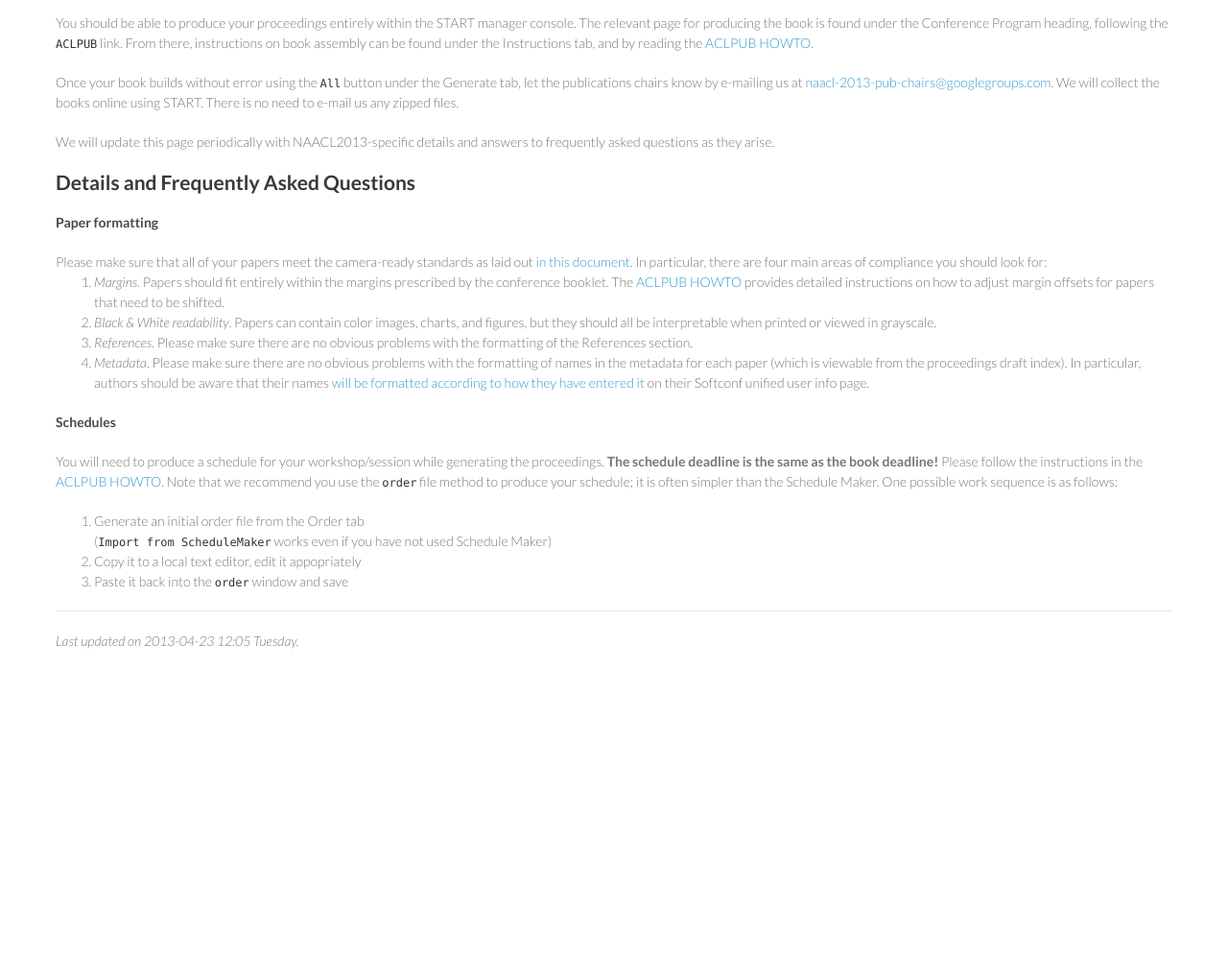
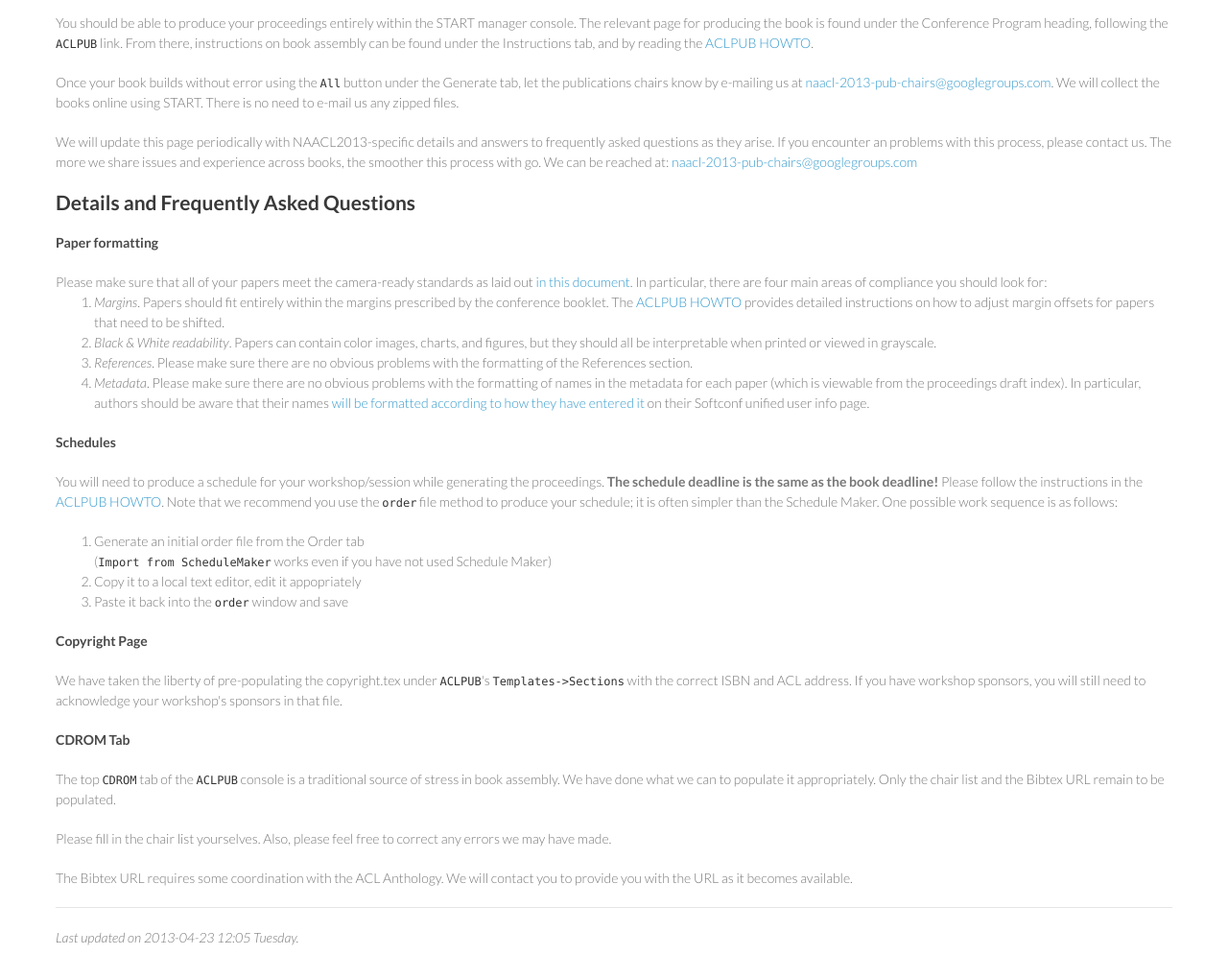
Before and after one commit to cherryc/naacl-pubs, a plain HTML site: page book.html in a window 1280 px wide. Shown: the part 180-1200 px from the top of the page at 96% size. Before the commit the page ends 916 px from the top, so only its background shows below. Drawn offline with Linux system fonts and the light colour scheme.

Commit message:
Added Templates and CDROM details.

```diff
--- a/book.html
+++ b/book.html
@@ -36,7 +36,10 @@
     </p>
     <p>
       We will update this page periodically with NAACL2013-specific details and answers to frequently
-      asked questions as they arise.
+      asked questions as they arise. If you encounter an problems with this process, please contact us.
+      The more we share issues and experience across books, the smoother this process with go.
+      We can be reached at:
+      <a href="mailto:naacl-2013-pub-chairs@googlegroups.com">naacl-2013-pub-chairs@googlegroups.com</a>
     </p>
 
     <h2>Details and Frequently Asked Questions</h2>
@@ -82,7 +85,8 @@
       it is often simpler than the Schedule Maker. One possible work sequence is as follows:
       <ol>
         <li>
-          Generate an initial order file from the Order tab <br>(<code>Import from ScheduleMaker</code> works even if you have not used Schedule Maker)
+          Generate an initial order file from the Order tab
+          <br>(<code>Import from ScheduleMaker</code> works even if you have not used Schedule Maker)
         </li>
         <li>
           Copy it to a local text editor, edit it appopriately
@@ -92,6 +96,31 @@
         </li>
       </ol>
     </p>
+
+    <h4>Copyright Page</h4>
+
+    <p>
+      We have taken the liberty of pre-populating the copyright.tex under <code>ACLPUB</code>'s
+      <code>Templates->Sections</code> with the correct ISBN and ACL address.
+      If you have workshop sponsors, you will still need to acknowledge your workshop's sponsors in
+      that file.
+    </p>
+
+    <h4>CDROM Tab</h4>
+    <p>
+      The top <code>CDROM</code> tab of the <code>ACLPUB</code> console is a traditional source of
+      stress in book assembly. We have done what we can to populate it appropriately. Only the chair
+      list and the Bibtex URL remain to be populated.
+    </p>
+    <p>
+      Please fill in the chair list yourselves. Also, please feel free to correct any errors we may
+      have made.
+    </p>
+    <p>
+      The Bibtex URL requires some coordination with the ACL Anthology. We will contact you to provide
+      you with the URL as it becomes available.
+    </p>
+
 </div>
 
 <div class="row">
```
